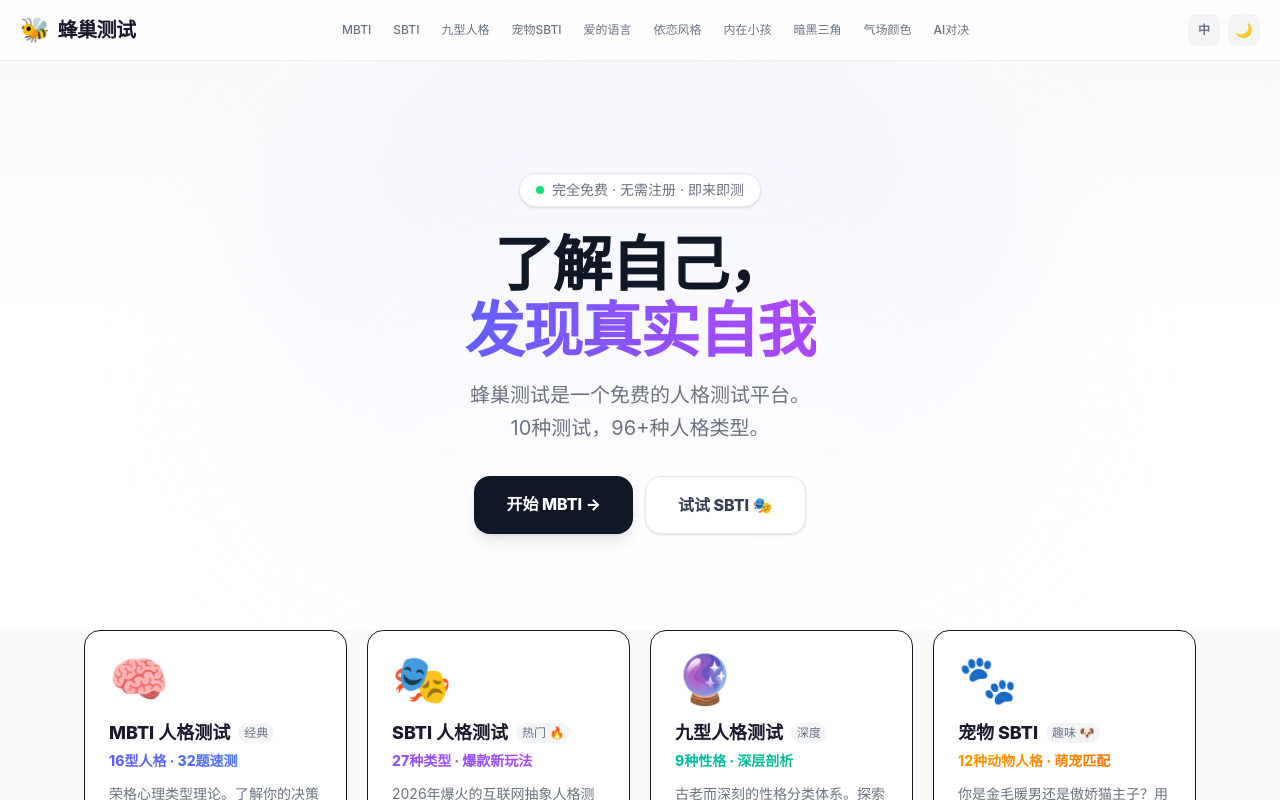
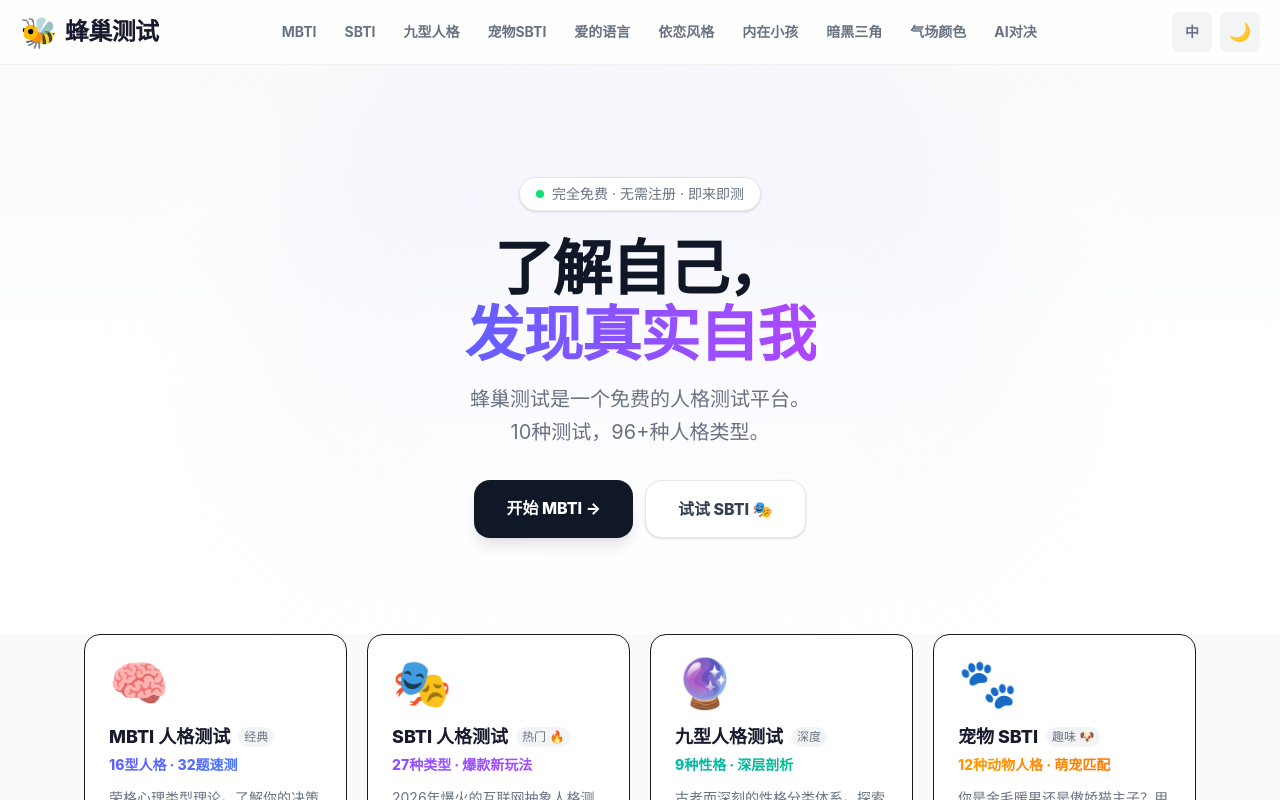
Before and after one commit to dawn-jg/sbti, a Next.js app: page / in a window 1280 px wide. Shown: the top 800 px of the page. Built offline with nearby package versions, Linux system fonts and the light colour scheme.

Commit message:
style: Header导航加大加粗 - logo/nav/按钮全面放大

```diff
--- a/src/components/Header.tsx
+++ b/src/components/Header.tsx
@@ -34,13 +34,13 @@ export default function Header() {
   if (!mounted) {
     return (
       <header className="sticky top-0 z-50 backdrop-blur-xl bg-white/70 border-b border-black/5">
-        <div className="max-w-7xl mx-auto px-5 h-15 flex items-center justify-between">
-          <Link href="/" className="flex items-center gap-2 font-bold text-xl tracking-tight shrink-0">
-            <span className="text-2xl">🐝</span> 蜂巢测试
+        <div className="max-w-7xl mx-auto px-5 h-16 flex items-center justify-between">
+          <Link href="/" className="flex items-center gap-2 font-extrabold text-2xl tracking-tight shrink-0">
+            <span className="text-3xl">🐝</span> 蜂巢测试
           </Link>
           <div className="flex items-center gap-2 ml-3">
-            <div className="w-8 h-8 rounded-lg flex items-center justify-center text-xs font-bold bg-gray-100 text-gray-500">中</div>
-            <div className="w-8 h-8 rounded-lg flex items-center justify-center text-sm bg-gray-100 text-gray-500">🌙</div>
+            <div className="w-10 h-10 rounded-lg flex items-center justify-center text-sm font-extrabold bg-gray-100 text-gray-500">中</div>
+            <div className="w-10 h-10 rounded-lg flex items-center justify-center text-lg bg-gray-100 text-gray-500">🌙</div>
           </div>
         </div>
       </header>
@@ -49,15 +49,15 @@ export default function Header() {
 
   return (
     <header className="sticky top-0 z-50 backdrop-blur-xl bg-white/70 dark:bg-gray-950/70 border-b border-black/5 dark:border-white/5">
-      <div className="max-w-7xl mx-auto px-5 h-15 flex items-center justify-between">
-        <Link href="/" className="flex items-center gap-2 font-bold text-xl tracking-tight shrink-0">
-          <span className="text-2xl">🐝</span> 蜂巢测试
+      <div className="max-w-7xl mx-auto px-5 h-16 flex items-center justify-between">
+        <Link href="/" className="flex items-center gap-2 font-extrabold text-2xl tracking-tight shrink-0">
+          <span className="text-3xl">🐝</span> 蜂巢测试
         </Link>
 
-        <nav className="hidden lg:flex items-center gap-0.5 text-xs overflow-x-auto">
+        <nav className="hidden lg:flex items-center gap-1 text-sm font-bold overflow-x-auto">
           {links.map(l => (
             <Link key={l.href} href={l.href}
-              className="px-2.5 py-1.5 rounded-lg text-gray-500 dark:text-gray-400 font-medium hover:bg-gray-100 dark:hover:bg-gray-800 hover:text-gray-900 dark:hover:text-gray-200 transition-colors whitespace-nowrap">
+              className="px-3 py-2 rounded-lg text-gray-500 dark:text-gray-400 font-bold hover:bg-gray-100 dark:hover:bg-gray-800 hover:text-gray-900 dark:hover:text-gray-200 transition-colors whitespace-nowrap">
               {lang === "zh" ? l.labelZh : l.labelEn}
             </Link>
           ))}
@@ -66,7 +66,7 @@ export default function Header() {
         <div className="flex items-center gap-2 ml-3">
           <button
             onClick={toggleLang}
-            className="w-8 h-8 rounded-lg flex items-center justify-center text-xs font-bold bg-gray-100 dark:bg-gray-800 text-gray-500 dark:text-gray-400 hover:bg-gray-200 dark:hover:bg-gray-700 transition-colors cursor-pointer"
+            className="w-10 h-10 rounded-lg flex items-center justify-center text-sm font-extrabold bg-gray-100 dark:bg-gray-800 text-gray-500 dark:text-gray-400 hover:bg-gray-200 dark:hover:bg-gray-700 transition-colors cursor-pointer"
             title={lang === "zh" ? "Switch to English" : "切换为中文"}
             type="button"
           >
@@ -75,15 +75,15 @@ export default function Header() {
 
           <button
             onClick={toggleTheme}
-            className="w-8 h-8 rounded-lg flex items-center justify-center text-sm bg-gray-100 dark:bg-gray-800 text-gray-500 dark:text-gray-400 hover:bg-gray-200 dark:hover:bg-gray-700 transition-colors cursor-pointer"
+            className="w-10 h-10 rounded-lg flex items-center justify-center text-lg bg-gray-100 dark:bg-gray-800 text-gray-500 dark:text-gray-400 hover:bg-gray-200 dark:hover:bg-gray-700 transition-colors cursor-pointer"
             title={theme === "light" ? "暗黑模式" : "Light Mode"}
             type="button"
           >
             {theme === "light" ? "🌙" : "☀️"}
           </button>
 
-          <button className="lg:hidden w-8 h-8 flex items-center justify-center text-gray-500" onClick={() => setOpen(!open)} type="button">
-            <svg className="w-5 h-5" fill="none" stroke="currentColor" viewBox="0 0 24 24">
+          <button className="lg:hidden w-10 h-10 flex items-center justify-center text-gray-500" onClick={() => setOpen(!open)} type="button">
+            <svg className="w-6 h-6" fill="none" stroke="currentColor" viewBox="0 0 24 24">
               {open ? <path strokeLinecap="round" strokeLinejoin="round" strokeWidth={2} d="M6 18L18 6M6 6l12 12" />
                 : <path strokeLinecap="round" strokeLinejoin="round" strokeWidth={2} d="M4 6h16M4 12h16M4 18h16" />}
             </svg>
@@ -95,7 +95,7 @@ export default function Header() {
         <div className="lg:hidden border-t border-gray-100 dark:border-gray-800 bg-white/90 dark:bg-gray-950/90 backdrop-blur px-5 py-3 flex flex-col gap-1 text-sm font-medium">
           {links.map(l => (
             <Link key={l.href} href={l.href} onClick={() => setOpen(false)}
-              className="px-3 py-2.5 rounded-xl text-gray-600 dark:text-gray-300 hover:bg-gray-50 dark:hover:bg-gray-800">
+              className="px-4 py-3 rounded-xl text-base font-bold text-gray-600 dark:text-gray-300 hover:bg-gray-50 dark:hover:bg-gray-800">
               {lang === "zh" ? l.labelZh : l.labelEn}
             </Link>
           ))}
```
